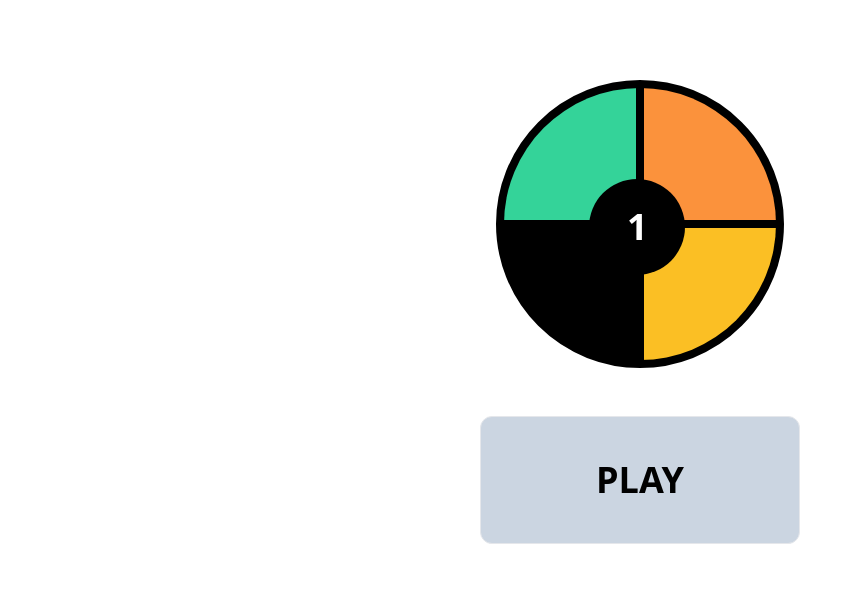
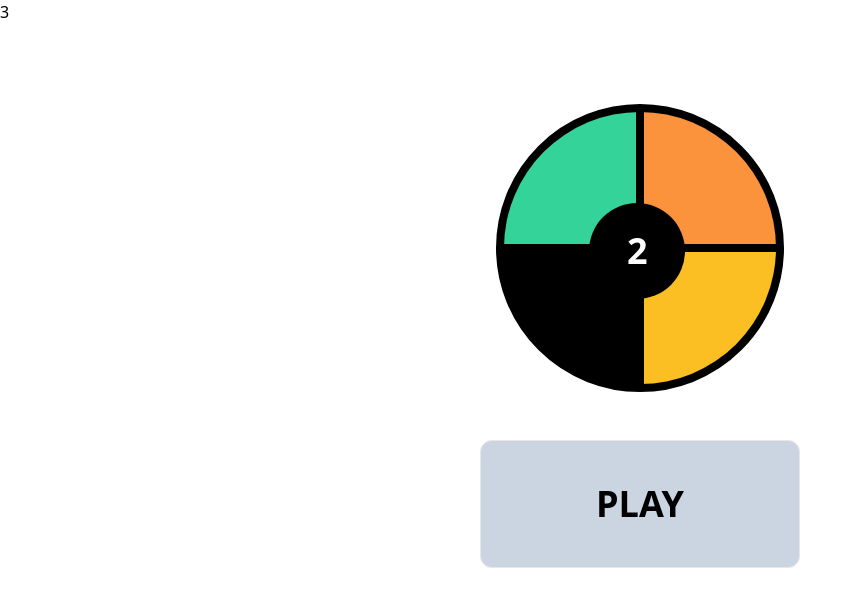
Before and after one commit to TrivialF5/board-games, a React (Create React App) app: page /simon/play/piano/easy in a window 1280 px wide. Both pictures are taken after a click on the button "PLAY". Shown: the top 606 px of the page, without its empty margins (0-862 px from the left). Built offline with nearby package versions, Linux system fonts and the light colour scheme.

Commit message:
useEfect for sequence

```diff
--- a/src/views/simon/PlaySimon.jsx
+++ b/src/views/simon/PlaySimon.jsx
@@ -10,11 +10,13 @@ const PlaySimon = () => {
 
   const createSequence = () => {
     const newSequence = [...sequence]
-    newSequence.push(Math.floor(Math.random() * 4))
+    newSequence.push(Math.floor(Math.random() * 4) + 1)
     setSequence(newSequence)
-    console.log(sequence)
+  }
+
+  useEffect(() => {
     setCount(count + 1)
-  }
+  }, [sequence])
 
   useEffect(() => {
     if (isPlaying === 'pc') {
@@ -29,6 +31,12 @@ const PlaySimon = () => {
 
   return (
     <>
+      <ul>
+        {sequence.map((selected, indice) => (
+          <li key={indice}>{selected}</li>
+        ))}
+      </ul>
+
       <div className="mt-20 mx-auto relative h-72 overflow-hidden border-8 border-black grid grid-cols-2 gap-2 bg-black rounded-full aspect-square">
         <ButtonSimon
           value={1}
```
Also changed, not shown: 1 other file (tests, documents, lock files or other folders).
